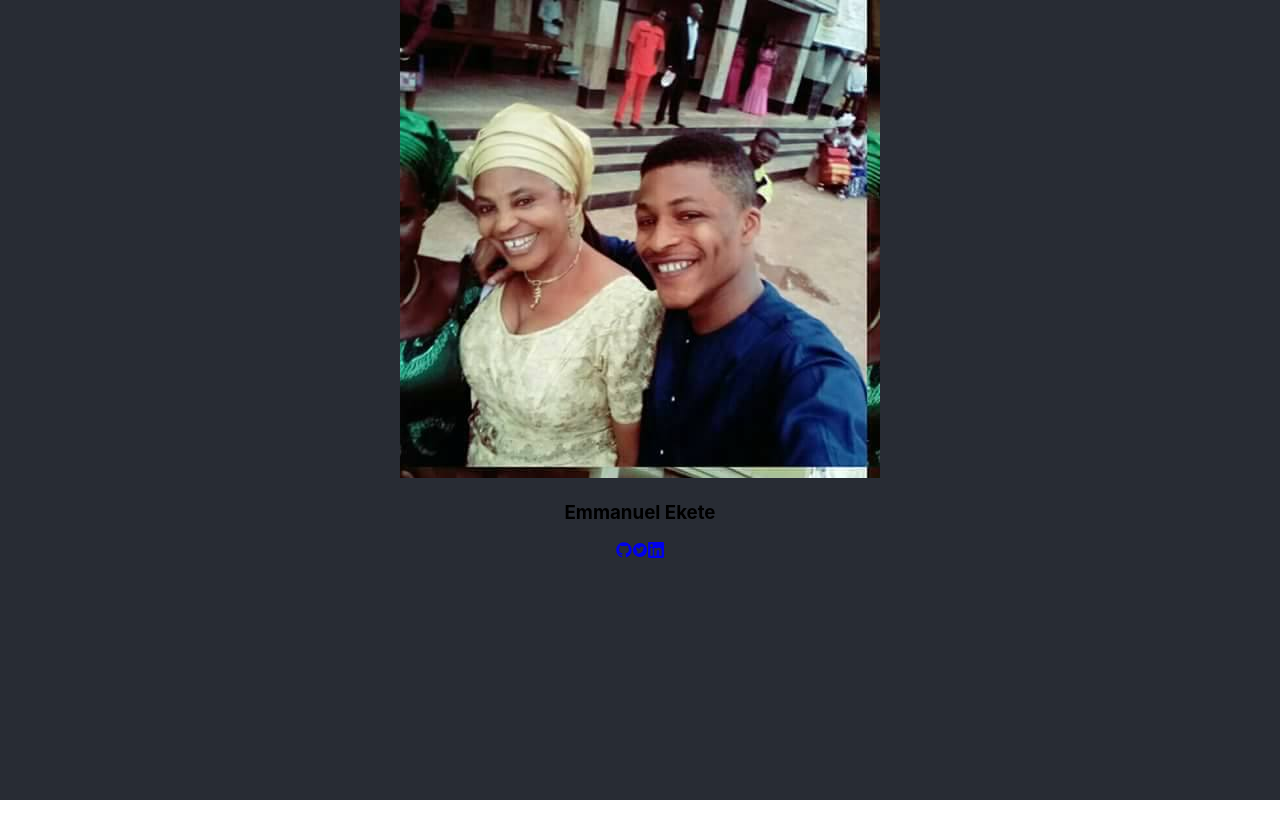
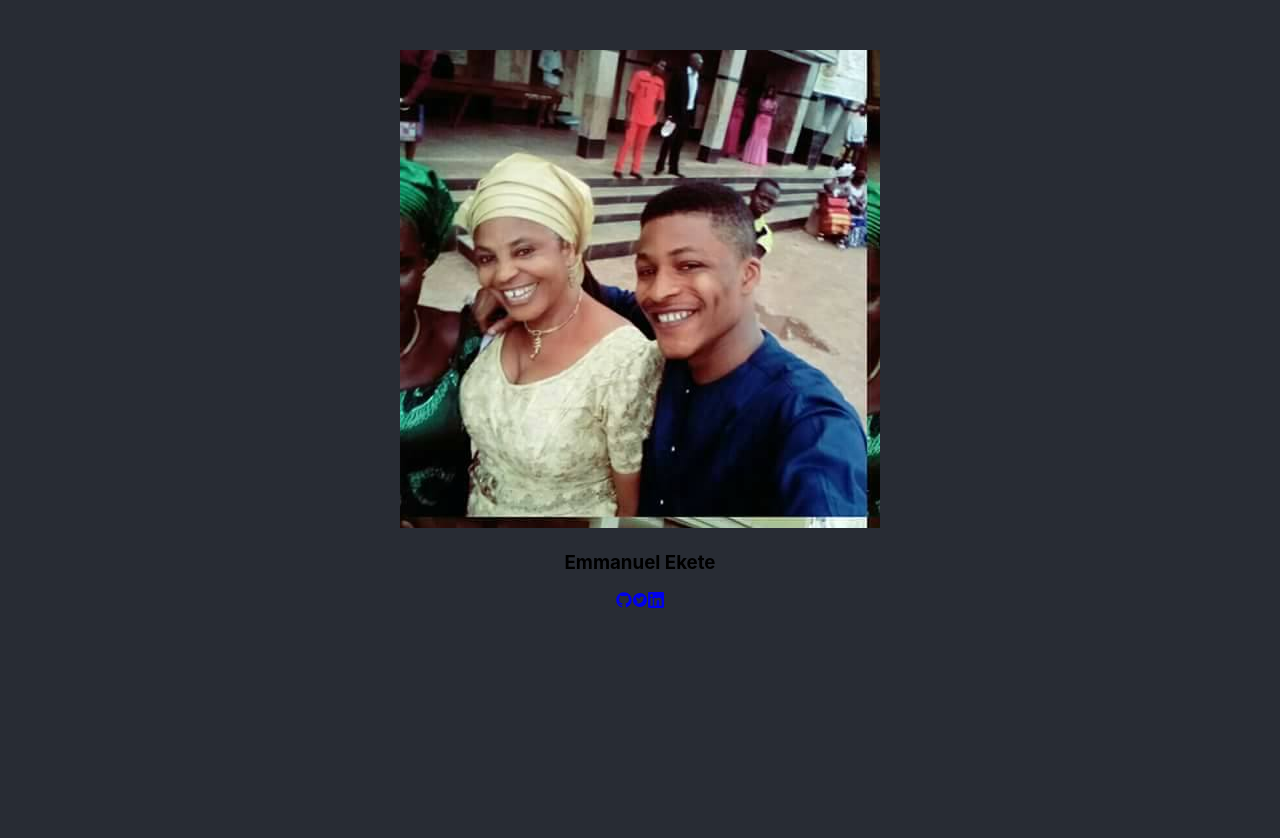
Before and after one commit to ceasar28/profile, a React (Create React App) app: page / in a window 1280 px wide. Shown: the top 838 px of the page. Before the commit the page ends 800 px from the top, so only its background shows below. Built offline with nearby package versions, Linux system fonts and the light colour scheme.

Commit message:
added icons

```diff
--- a/src/App.css
+++ b/src/App.css
@@ -2,6 +2,7 @@
   text-align: center;
   background-color: #282c34;
   min-height: 100vh;
+  padding: 50px 50px;
 }
 
 .App-logo {
```
